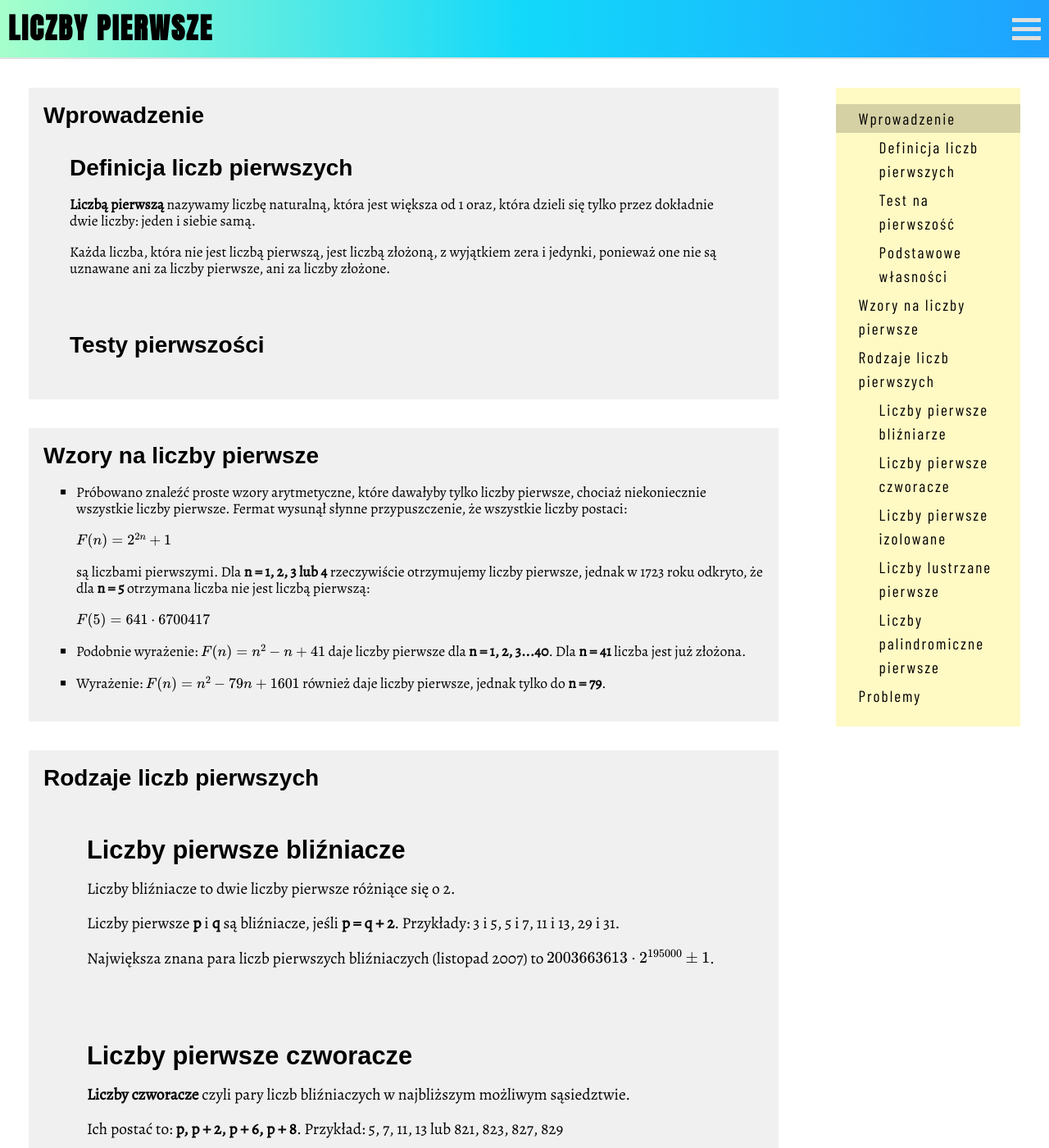
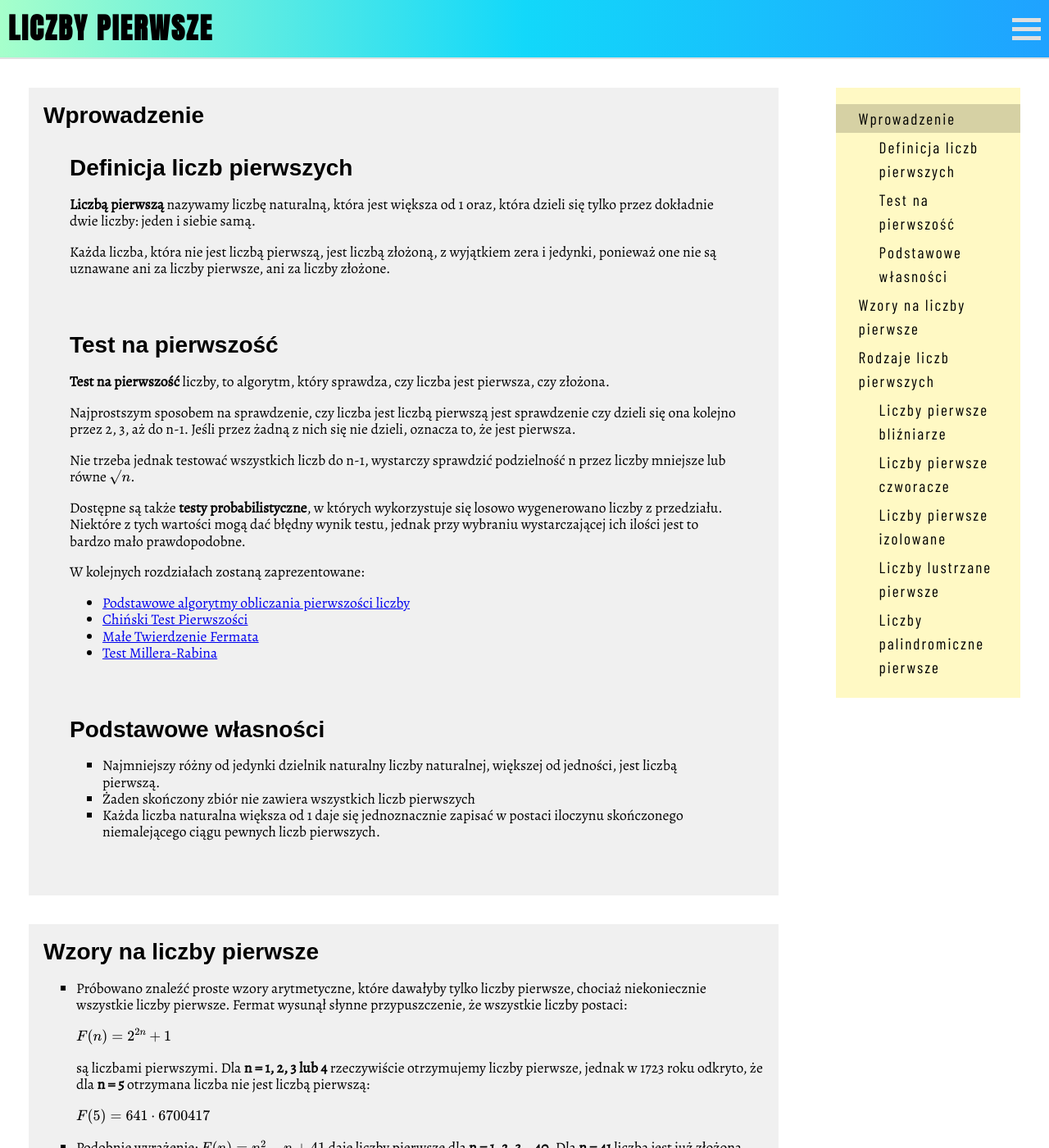
Before and after one commit to mgorzanski/liczby-pierwsze, a Jekyll site: the page built from index.html, in a window 1280 px wide and 1400 px high. Shown: the whole window at 82% size. Built offline with Jekyll 4.4.1, drawn with Linux system fonts in a browser that asks for light colours; some web fonts are replaced; formulas are drawn with MathJax 3.

Commit message:
update content

```diff
--- a/index.html
+++ b/index.html
@@ -14,10 +14,32 @@ path: "."
             </div>
         </article>
 
-        <article class="chapter" id="testy-pierwszosci">
-            <h2 class="chapter__title">Testy pierwszości</h2>
+        <article class="chapter" id="test-na-pierwszosc">
+            <h2 class="chapter__title">Test na pierwszość</h2>
             <div class="chapter__content">
+                <p><strong>Test na pierwszość</strong> liczby, to algorytm, który sprawdza, czy liczba jest pierwsza, czy złożona.</p>
+                <p>Najprostszym sposobem na sprawdzenie, czy liczba jest liczbą pierwszą jest sprawdzenie czy dzieli się ona kolejno przez 2, 3, aż do n-1. Jeśli przez żadną z nich się nie dzieli, oznacza to, że jest pierwsza.</p>
+                <p>Nie trzeba jednak testować wszystkich liczb do n-1, wystarczy sprawdzić podzielność n przez liczby mniejsze lub równe $\surd n$.</p>
+                <p>Dostępne są także <b>testy probabilistyczne</b>, w których wykorzystuje się losowo wygenerowano liczby z przedziału. Niektóre z tych wartości mogą dać błędny wynik testu, jednak przy wybraniu wystarczającej ich ilości jest to bardzo mało prawdopodobne.</p>
+                <p>W kolejnych rozdziałach zostaną zaprezentowane:
+                    <ul class="chaper__list">
+                        <li><a href="#">Podstawowe algorytmy obliczania pierwszości liczby</a></li>
+                        <li><a href="#">Chiński Test Pierwszości</a></li>
+                        <li><a href="#">Małe Twierdzenie Fermata</a></li>
+                        <li><a href="#">Test Millera-Rabina</a></li>
+                    </ul>
+                </p>
+            </div>
+        </article>
 
+        <article class="chapter" id="podstawowe-wlasnosci">
+            <h2 class="chapter__title">Podstawowe własności</h2>
+            <div class="chapter__content">
+                <ul class="chapter__list">
+                    <li>Najmniejszy różny od jedynki dzielnik naturalny liczby naturalnej, większej od jedności, jest liczbą pierwszą.</li>
+                    <li>Żaden skończony zbiór nie zawiera wszystkich liczb pierwszych</li>
+                    <li>Każda liczba naturalna większa od 1 daje się jednoznacznie zapisać w postaci iloczynu skończonego niemalejącego ciągu pewnych liczb pierwszych.</li>
+                </ul>
             </div>
         </article>
         <!-- <article class="chapter" id="">
@@ -175,7 +197,6 @@ path: "."
                     <li><a href="#liczby-palindromiczne-pierwsze">Liczby palindromiczne pierwsze</a></li>
                 </ul>
             </li>
-            <li><a href="#problemy">Problemy</a></li>
         </ul>
     </div>
 </nav>
```
